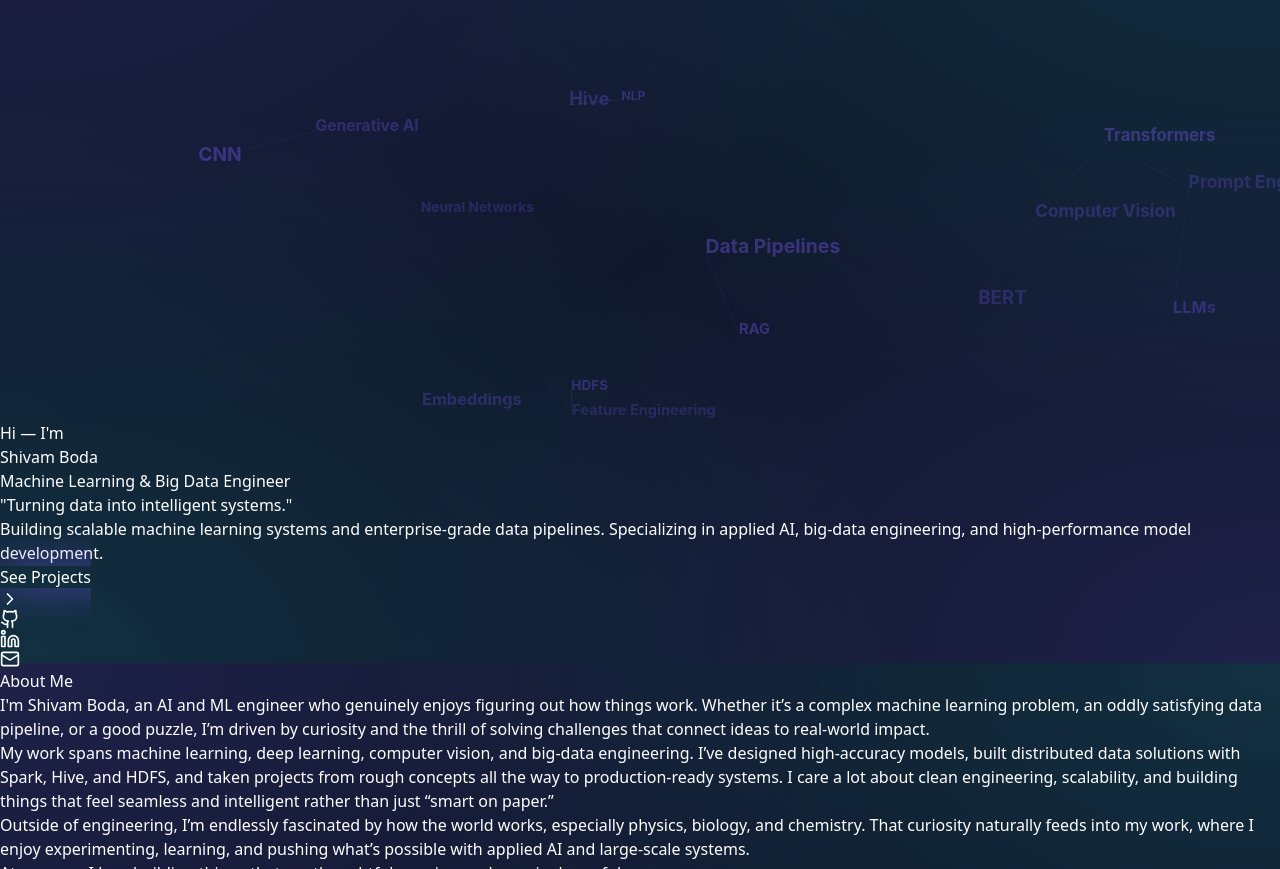
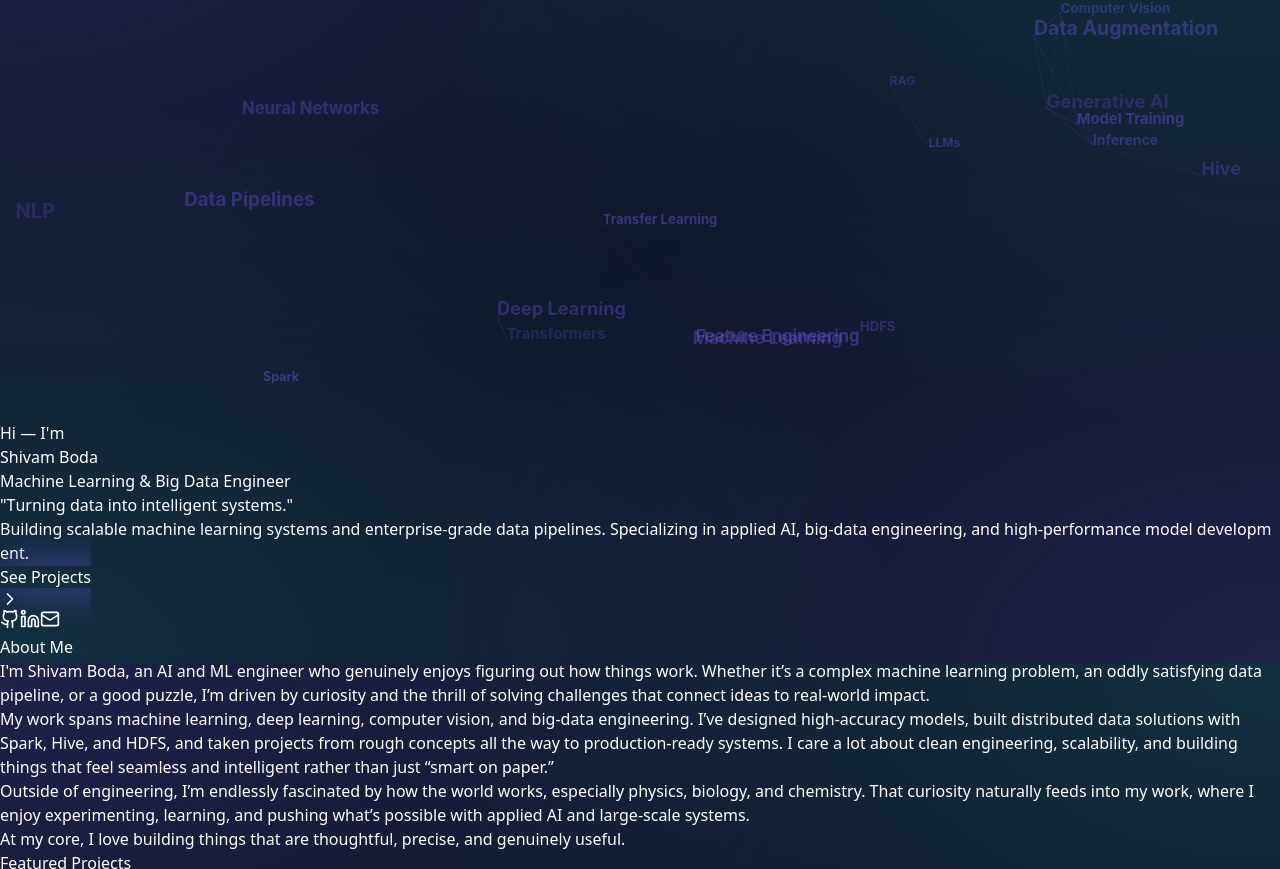
Before and after one commit to shivamboda/shivamboda.github.io, a React (Vite) app: page / in a window 1280 px wide. Shown: the part 1737-2606 px from the top of the page. Built offline with nearby package versions, Linux system fonts and the light colour scheme.

Commit message:
Add files via upload

```diff
--- a/src/App.jsx
+++ b/src/App.jsx
@@ -10,6 +10,8 @@ import travelBuddyImg from './assets/travelbuddy.png';
 import crackDetectImg from './assets/crack.png';
 import courseBotImg from './assets/coursehelp.png';
 import FloatingTerms from './FloatingTerms';
+import DustText from './DustText';
+import DustElement from './DustElement';
 
 // ============================================================================
 // UTILITY HOOKS & HELPERS
@@ -454,6 +456,55 @@ const Header = ({ activeSection }) => {
 // HERO SECTION
 // ============================================================================
 
+const SocialLink = ({ icon: Icon, href, action, label }) => {
+  const [isCopied, setIsCopied] = useState(false);
+
+  const handleClick = () => {
+    if (action) {
+      action();
+      setIsCopied(true);
+      setTimeout(() => setIsCopied(false), 2000);
+    } else if (href) {
+      window.open(href, '_blank');
+    }
+  };
+
+  return (
+    <motion.button
+      onClick={handleClick}
+      className={`p-3 bg-white/5 border border-white/10 rounded-full transition-all duration-300 ${isCopied
+        ? 'text-green-400 border-green-400/50 bg-green-400/10'
+        : 'text-[#94A3B8] hover:text-white hover:bg-white/10'
+        }`}
+      whileHover={{ scale: 1.1, rotate: 5 }}
+      whileTap={{ scale: 0.95 }}
+      aria-label={label}
+    >
+      <AnimatePresence mode="wait" initial={false}>
+        {isCopied ? (
+          <motion.div
+            key="check"
+            initial={{ scale: 0, opacity: 0 }}
+            animate={{ scale: 1, opacity: 1 }}
+            exit={{ scale: 0, opacity: 0 }}
+          >
+            <Check size={20} />
+          </motion.div>
+        ) : (
+          <motion.div
+            key="icon"
+            initial={{ scale: 0, opacity: 0 }}
+            animate={{ scale: 1, opacity: 1 }}
+            exit={{ scale: 0, opacity: 0 }}
+          >
+            <Icon size={20} />
+          </motion.div>
+        )}
+      </AnimatePresence>
+    </motion.button>
+  );
+};
+
 const Hero = ({ reducedMotion }) => {
   const { scrollY } = useScroll();
   const y1 = useTransform(scrollY, [0, 500], [0, 200]);
@@ -497,8 +548,8 @@ const Hero = ({ reducedMotion }) => {
             animate={{ opacity: 1, y: 0 }}
             transition={{ delay: 0.2, duration: 0.5 }}
           >
-            Hi — I'm <br />
-            <span className="relative inline-block">
+            <DustText text="Hi — I'm" /> <br />
+            <DustElement className="relative inline-block">
               <span className="bg-gradient-to-r from-[#7C5CFF] via-[#22C1C3] to-[#7C5CFF] bg-clip-text text-transparent whitespace-nowrap animate-gradient-shift bg-[length:200%_auto] drop-shadow-lg">
                 Shivam Boda
               </span>
@@ -508,26 +559,26 @@ const Hero = ({ reducedMotion }) => {
                 animate={{ scaleX: 1 }}
                 transition={{ delay: 0.8, duration: 0.8, ease: "circOut" }}
               />
-            </span>
+            </DustElement>
           </motion.h1>
 
-          <motion.p
+          <motion.div
             className="text-xl md:text-2xl text-[#94A3B8] mb-2 font-light"
             initial={{ opacity: 0, y: 20 }}
             animate={{ opacity: 1, y: 0 }}
             transition={{ delay: 0.3, duration: 0.5 }}
           >
-            <span className="text-white font-semibold">Machine Learning</span> & <span className="text-white font-semibold">Big Data Engineer</span>
-          </motion.p>
+            <span className="text-white font-semibold"><DustText text="Machine Learning" /></span> <DustText text="&" /> <span className="text-white font-semibold"><DustText text="Big Data Engineer" /></span>
+          </motion.div>
 
-          <motion.p
+          <motion.div
             className="text-lg text-[#7C5CFF] mb-8 font-medium italic"
             initial={{ opacity: 0, y: 20 }}
             animate={{ opacity: 1, y: 0 }}
             transition={{ delay: 0.35, duration: 0.5 }}
           >
-            "Turning data into intelligent systems."
-          </motion.p>
+            <DustText text='"Turning data into intelligent systems."' />
+          </motion.div>
 
           <motion.p
             className="text-lg text-[#94A3B8]/80 mb-10 leading-relaxed max-w-xl"
@@ -535,7 +586,7 @@ const Hero = ({ reducedMotion }) => {
             animate={{ opacity: 1, y: 0 }}
             transition={{ delay: 0.4, duration: 0.5 }}
           >
-            Building scalable machine learning systems and enterprise-grade data pipelines. Specializing in applied AI, big-data engineering, and high-performance model development.
+            <DustText text="Building scalable machine learning systems and enterprise-grade data pipelines. Specializing in applied AI, big-data engineering, and high-performance model development." />
           </motion.p>
 
           <motion.div
@@ -544,6 +595,7 @@ const Hero = ({ reducedMotion }) => {
             animate={{ opacity: 1, y: 0 }}
             transition={{ delay: 0.5, duration: 0.5 }}
           >
+            <DustElement>
               <motion.a
                 href="#projects"
                 className="group relative px-8 py-4 bg-gradient-to-r from-[#7C5CFF] to-[#22C1C3] text-white rounded-full font-bold text-lg inline-flex items-center gap-3 shadow-[0_0_20px_rgba(124,92,255,0.4)] animate-slow-pulse overflow-hidden"
@@ -558,28 +610,20 @@ const Hero = ({ reducedMotion }) => {
                 >
                   <ChevronRight size={20} />
                 </motion.span>
-              <div className="absolute inset-0 bg-white/20 translate-y-full group-hover:translate-y-0 transition-transform duration-300 ease-out" />
+                <div className="absolute inset-0 bg-white/20 translate-y-full group-hover/btn:translate-y-0 transition-transform duration-300" />
               </motion.a>
-
+            </DustElement>
+            <DustElement>
               <div className="flex items-center gap-4">
-              {[
-                { icon: Github, href: "https://github.com/shivamboda" },
-                { icon: Linkedin, href: "https://www.linkedin.com/in/shivam-boda-910026246/" },
-                { icon: Mail, href: "mailto:shivamboda14@gmail.com" }
-              ].map((social, index) => (
-                <motion.a
-                  key={index}
-                  href={social.href}
-                  target="_blank"
-                  rel="noopener noreferrer"
-                  className="p-3 bg-white/5 border border-white/10 rounded-full text-[#94A3B8] hover:text-white hover:bg-white/10 hover:border-[#7C5CFF]/50 transition-all duration-300"
-                  whileHover={{ y: -3, scale: 1.1 }}
-                  whileTap={{ scale: 0.9 }}
-                >
-                  <social.icon size={20} />
-                </motion.a>
-              ))}
+                <SocialLink icon={Github} href="https://github.com/shivamboda" label="GitHub" />
+                <SocialLink icon={Linkedin} href="https://www.linkedin.in/shivamboda/" label="LinkedIn" />
+                <SocialLink
+                  icon={Mail}
+                  action={() => navigator.clipboard.writeText('shivamboda@gmail.com')}
+                  label="Email"
+                />
               </div>
+            </DustElement>
           </motion.div>
         </motion.div>
       </div>
@@ -596,7 +640,7 @@ const Hero = ({ reducedMotion }) => {
 
 const About = () => {
   return (
-    <section id="about" className="py-12 bg-[#0F172A] relative">
+    <section id="about" className="pt-0 pb-12 bg-[#0F172A] relative">
       <div className="container mx-auto px-6">
         <div className="max-w-4xl mx-auto">
           <h2 className="text-4xl md:text-5xl font-bold text-white mb-12 text-center">About Me</h2>
@@ -876,7 +920,7 @@ const Projects = () => {
               onHoverStart={() => setHoveredIndex(index)}
               onHoverEnd={() => setHoveredIndex(null)}
               onClick={() => setHoveredIndex(hoveredIndex === index ? null : index)}
-              className="group relative bg-[#0F172A] border border-white/10 rounded-3xl overflow-hidden hover:border-[#7C5CFF]/50 transition-all duration-300 hover:shadow-[0_0_30px_rgba(124,92,255,0.2)] flex flex-col h-full"
+              className="group relative bg-[#0F172A] border border-white/10 rounded-3xl overflow-hidden hover:border-[#7C5CFF]/50 transition-[border-color,box-shadow] duration-300 hover:shadow-[0_0_30px_rgba(124,92,255,0.2)] flex flex-col h-full"
             >
               {/* Image Section */}
               <div className="relative h-48 overflow-hidden">
--- /dev/null
+++ b/src/DustElement.jsx
@@ -0,0 +1,39 @@
+import React, { useMemo } from 'react';
+import { motion, useScroll, useTransform } from 'framer-motion';
+
+const DustElement = ({ children, className = '' }) => {
+    const { scrollY } = useScroll();
+
+    // Generate random values for the element's "dust" trajectory
+    const dustPhysics = useMemo(() => ({
+        randomX: Math.random() * 200 - 100, // Scatter left/right
+        randomY: Math.random() * -150 - 50, // Float up
+        randomRotate: Math.random() * 90 - 45, // Spin
+    }), []);
+
+    // Map scroll position [0, 300] to animation values
+    const x = useTransform(scrollY, [0, 300], [0, dustPhysics.randomX]);
+    const y = useTransform(scrollY, [0, 300], [0, dustPhysics.randomY]);
+    const rotate = useTransform(scrollY, [0, 300], [0, dustPhysics.randomRotate]);
+    const opacity = useTransform(scrollY, [0, 200], [1, 0]);
+    const scale = useTransform(scrollY, [0, 300], [1, 0.5]);
+    const blur = useTransform(scrollY, [0, 200], ["0px", "4px"]);
+
+    return (
+        <motion.div
+            style={{
+                x,
+                y,
+                rotate,
+                opacity,
+                scale,
+                filter: useTransform(blur, (b) => `blur(${b})`),
+            }}
+            className={className}
+        >
+            {children}
+        </motion.div>
+    );
+};
+
+export default DustElement;
--- /dev/null
+++ b/src/DustText.jsx
@@ -0,0 +1,57 @@
+import React, { useMemo } from 'react';
+import { motion, useScroll, useTransform } from 'framer-motion';
+
+const DustText = ({ text, className = '' }) => {
+    const { scrollY } = useScroll();
+
+    // Split text into characters, preserving spaces
+    const characters = useMemo(() => {
+        return text.split('').map((char, index) => ({
+            char,
+            id: index,
+            // Generate random values for each character's "dust" trajectory
+            randomX: Math.random() * 200 - 100, // Scatter left/right
+            randomY: Math.random() * -150 - 50, // Float up
+            randomRotate: Math.random() * 180 - 90, // Spin
+            randomDelay: Math.random() * 0.2, // Stagger start slightly
+        }));
+    }, [text]);
+
+    return (
+        <span className={`inline-block ${className}`}>
+            {characters.map((item) => (
+                <DustChar key={item.id} item={item} scrollY={scrollY} />
+            ))}
+        </span>
+    );
+};
+
+const DustChar = ({ item, scrollY }) => {
+    // Map scroll position [0, 300] to animation values
+    const x = useTransform(scrollY, [0, 300], [0, item.randomX]);
+    const y = useTransform(scrollY, [0, 300], [0, item.randomY]);
+    const rotate = useTransform(scrollY, [0, 300], [0, item.randomRotate]);
+    const opacity = useTransform(scrollY, [0, 200], [1, 0]);
+    const scale = useTransform(scrollY, [0, 300], [1, 0]);
+    const blur = useTransform(scrollY, [0, 200], ["0px", "4px"]);
+
+    return (
+        <motion.span
+            style={{
+                x,
+                y,
+                rotate,
+                opacity,
+                scale,
+                filter: useTransform(blur, (b) => `blur(${b})`),
+                display: 'inline-block',
+                whiteSpace: 'pre', // Preserve spaces
+            }}
+            className="relative"
+        >
+            {item.char}
+        </motion.span>
+    );
+};
+
+export default DustText;
```
Lines whose indentation alone changed are shown as unchanged.
